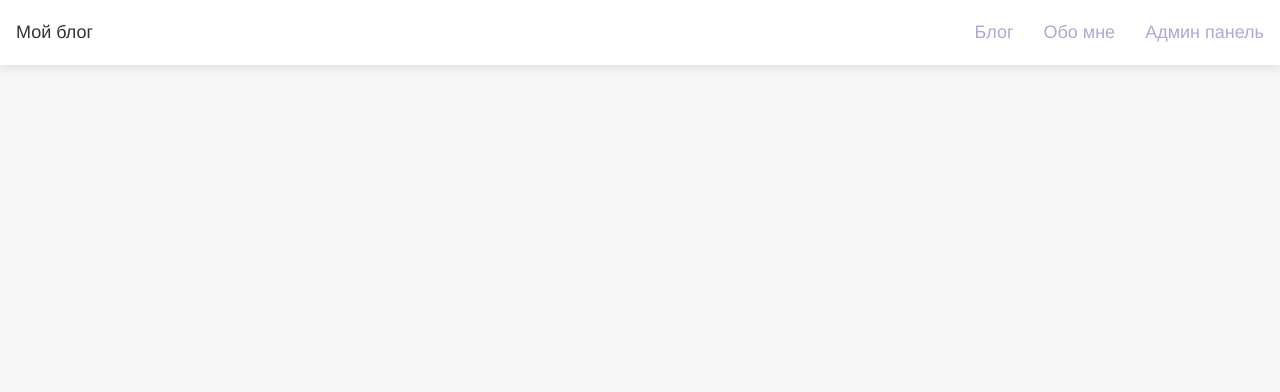
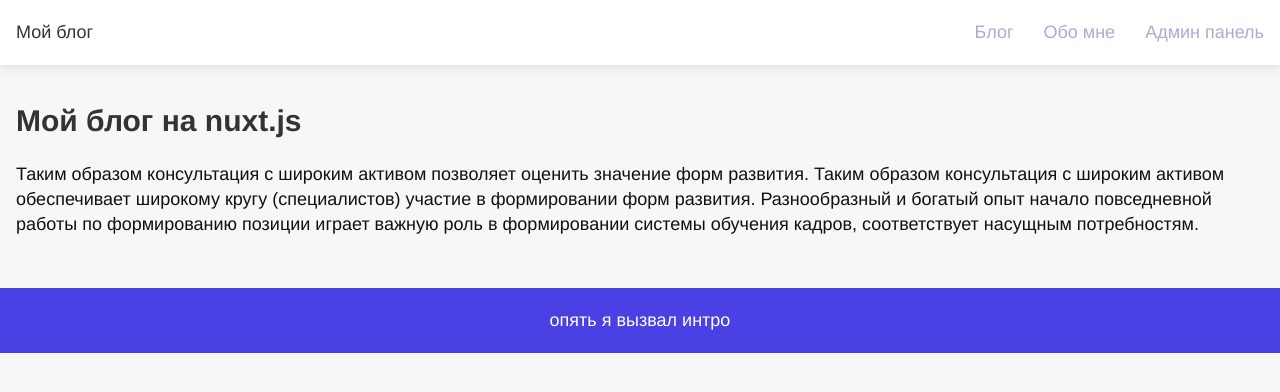
Before and after one commit to RomanIgorevich/blog-on-nuxt, a Nuxt app: page / in a window 1280 px wide. Shown: the top 392 px of the page. Built offline with nearby package versions, Linux system fonts and the light colour scheme.

Commit message:
домашняя страничка

```diff
--- /dev/null
+++ b/components/Promo.vue
@@ -0,0 +1,21 @@
+<template>
+  <section class="promo">
+    <div class="container">
+      <h1 class="title t4">Мой блог на nuxt.js</h1>
+      <p class="t4">
+        Таким образом консультация с широким активом позволяет оценить значение
+        форм развития. Таким образом консультация с широким активом обеспечивает
+        широкому кругу (специалистов) участие в формировании форм развития.
+        Разнообразный и богатый опыт начало повседневной работы по формированию
+        позиции играет важную роль в формировании системы обучения кадров,
+        соответствует насущным потребностям.
+      </p>
+    </div>
+  </section>
+</template>
+
+<style lang="scss">
+.t4 {
+  padding: 0 16px;
+}
+</style>
--- a/pages/index.vue
+++ b/pages/index.vue
@@ -1,3 +1,17 @@
 <template>
-  <div class="wrapper-content wrapper-content--fixed"></div>
+  <div class="wrapper-content wrapper-content--fixed">
+    <promo />
+    <intro title="опять я вызвал интро" />
+  </div>
 </template>
+
+<script>
+import Promo from "../components/Promo.vue";
+import Intro from "../components/UI/Intro.vue";
+export default {
+  components: {
+    Promo,
+    Intro,
+  },
+};
+</script>
```
